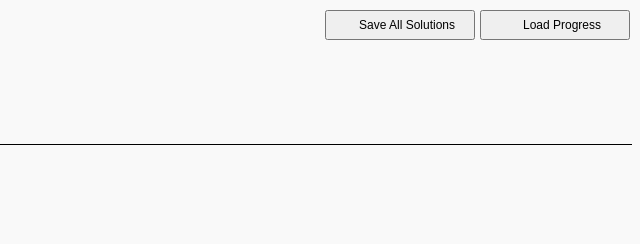
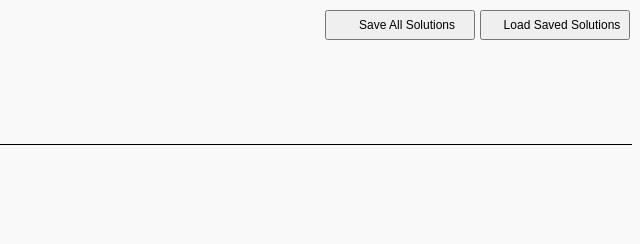
Before and after one commit to the-winter/codingjs, a website: page index.html in a window 1280 px wide. Shown: the top 244 px of the page, 640-1280 px from the left. Drawn offline with nearby package versions, Linux system fonts and the light colour scheme; a web font is replaced by a local one.

Commit message:
improved wording

```diff
--- a/index.html
+++ b/index.html
@@ -17,7 +17,7 @@
 
     <div id="topButtonContainer">
       <button class="btn-top" id="saveAll">Save All Solutions</button>
-      <button class="btn-top" id="loadAll">Load Progress</button>
+      <button class="btn-top" id="loadAll">Load Saved Solutions</button>
       <input type="file" id="fileInput" style="display:none;">
     </div>
 
```
